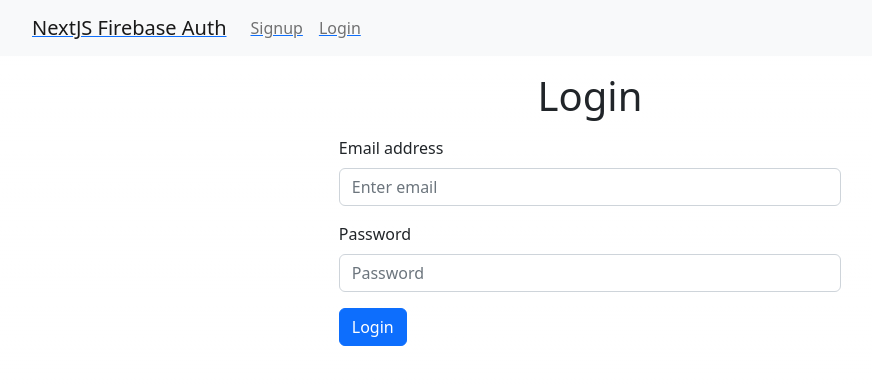
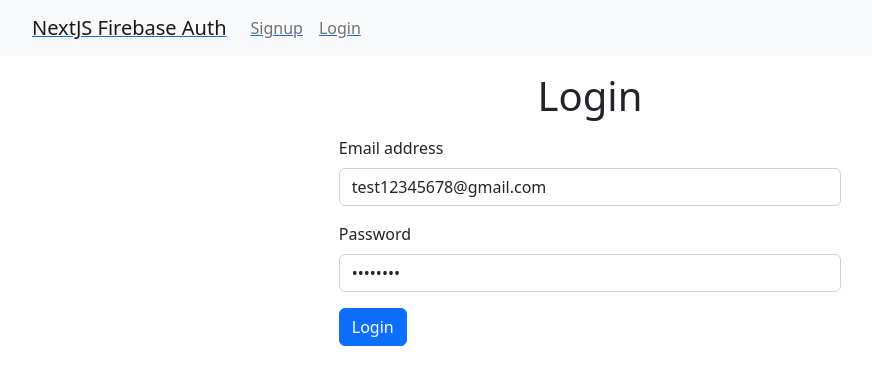
Before and after one commit to aufung1999/travel-weather, a Next.js app: page / in a window 1280 px wide. Shown: the top 384 px of the page, without its empty margins (50-922 px from the left). Built offline with nearby package versions, Linux system fonts and the light colour scheme; no server answers.

Commit message:
defaut sample account

```diff
--- a/pages/login.js
+++ b/pages/login.js
@@ -9,8 +9,8 @@ const Login = () => {
   const router = useRouter();
   const { user, login } = useAuth();
   const [data, setData] = useState({
-    email: "",
-    password: "",
+    email: "test12345678@gmail.com",
+    password: "12345678",
   });
 
   const dispatch = useDispatch();
```
